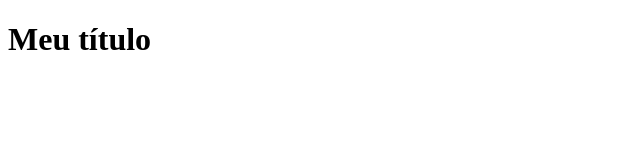
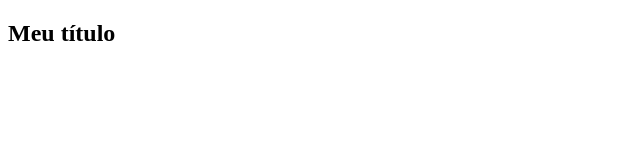
Before and after one commit to clfonte/site, a plain HTML site: page index.html in a window 1280 px wide. Shown: the whole page, without its empty margins (0-640 px from the left). Drawn offline with Linux system fonts and the light colour scheme.

Commit message:
Update index.html
alteração no título do index.html

```diff
--- a/index.html
+++ b/index.html
@@ -6,6 +6,6 @@
     <title>Meu Site</title>
 </head>
 <body>
-        <h1>Meu título</h1>
+        <h2>Meu título</h2>
 </body>
 </html>
```
